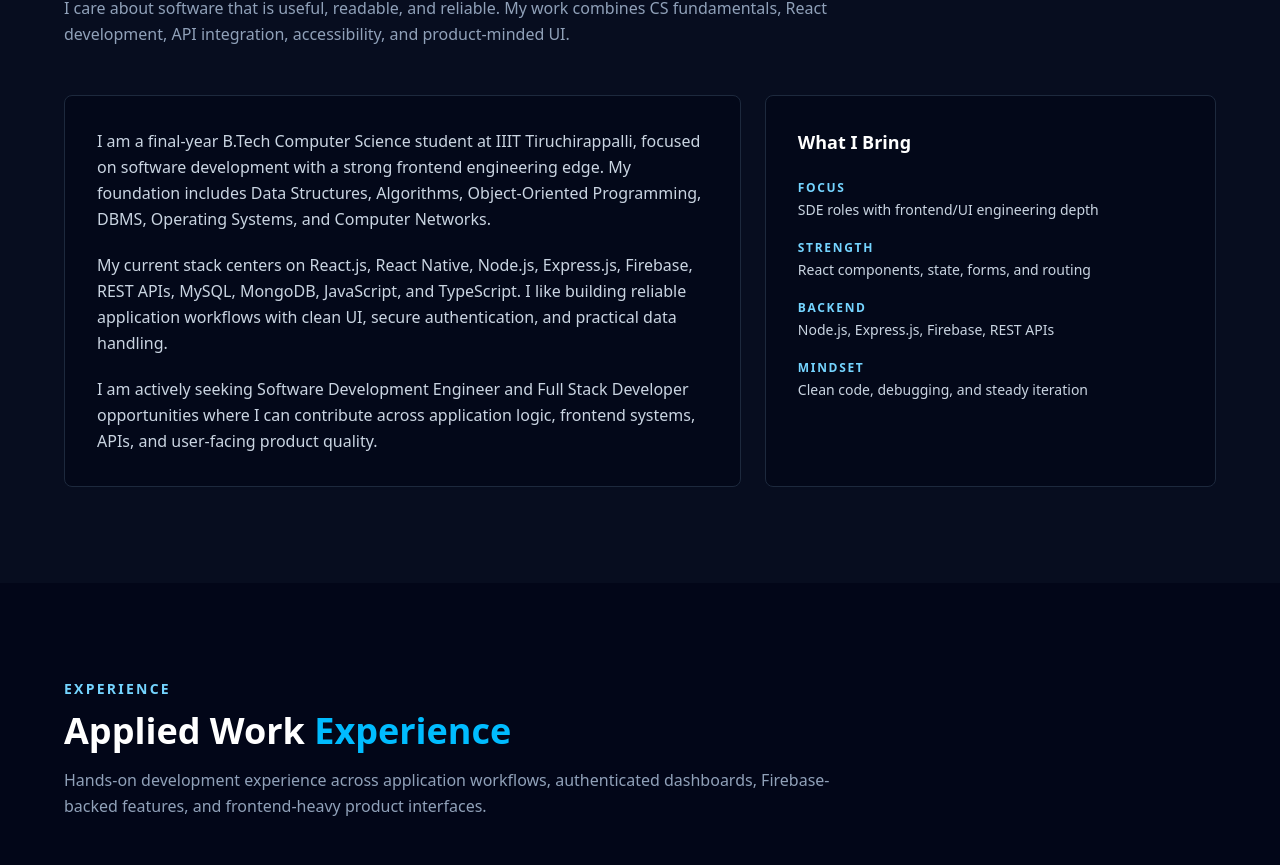
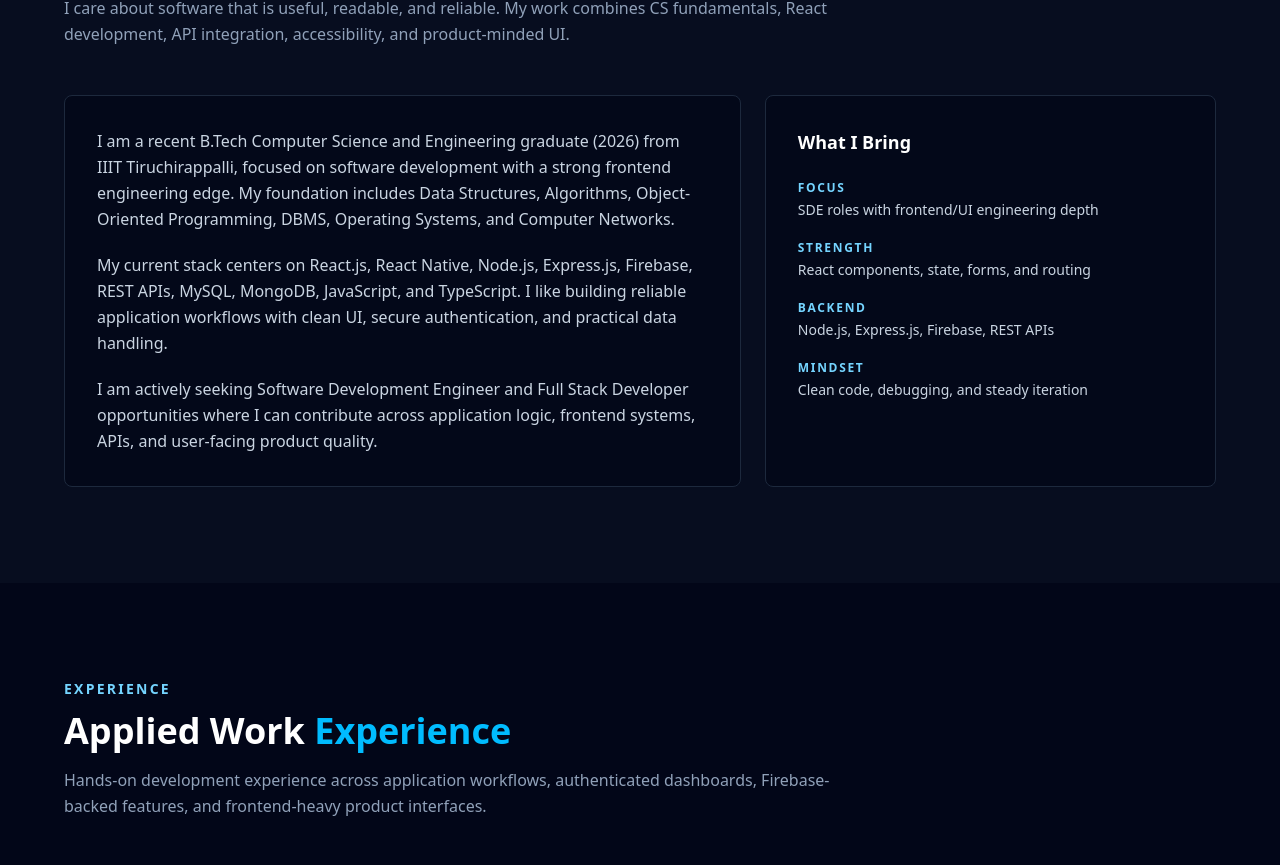
Before and after one commit to rajnish-012/MyPortfolio, a React (Vite) app: page / in a window 1280 px wide. Shown: the part 997-1862 px from the top of the page. Built offline with nearby package versions, Linux system fonts and the light colour scheme.

Commit message:
for page indexing added one html file

```diff
--- a/src/components/About.jsx
+++ b/src/components/About.jsx
@@ -21,11 +21,11 @@ const About = () => {
           <div className="rounded-lg border border-slate-800 bg-slate-950/70 p-6 text-slate-300 md:p-8">
             <div className="space-y-5 leading-relaxed">
               <p>
-                I am a final-year B.Tech Computer Science student at IIIT
-                Tiruchirappalli, focused on software development with a strong
-                frontend engineering edge. My foundation includes Data
-                Structures, Algorithms, Object-Oriented Programming, DBMS,
-                Operating Systems, and Computer Networks.
+                I am a recent B.Tech Computer Science and Engineering graduate
+                (2026) from IIIT Tiruchirappalli, focused on software
+                development with a strong frontend engineering edge. My
+                foundation includes Data Structures, Algorithms, Object-Oriented
+                Programming, DBMS, Operating Systems, and Computer Networks.
               </p>
 
               <p>
```
